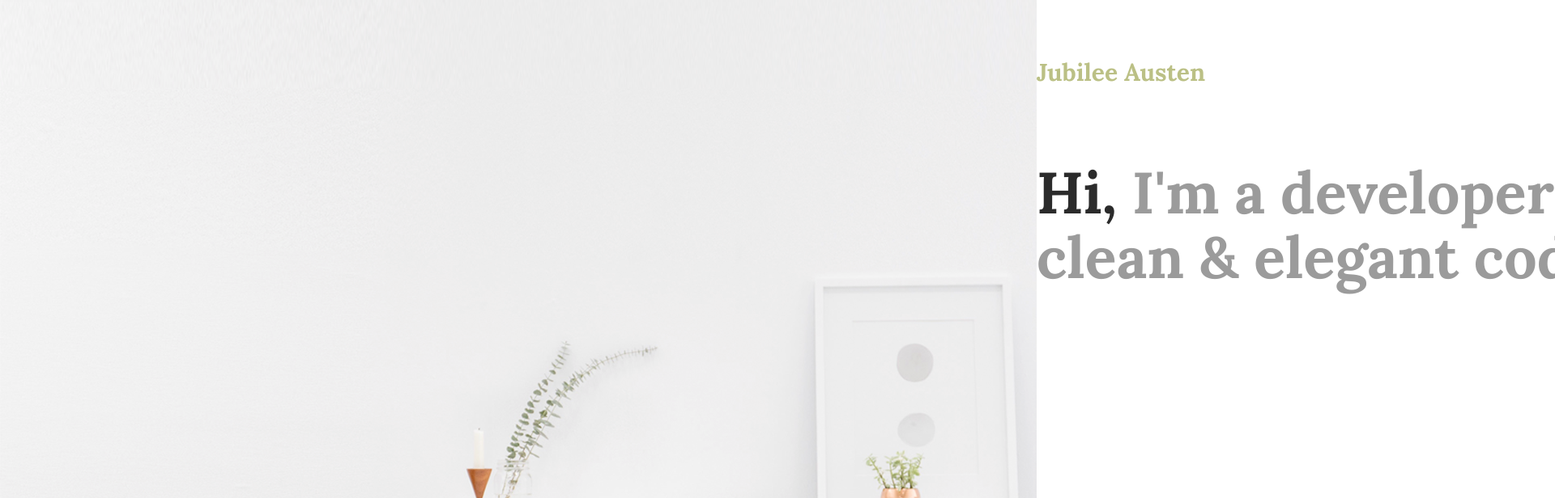
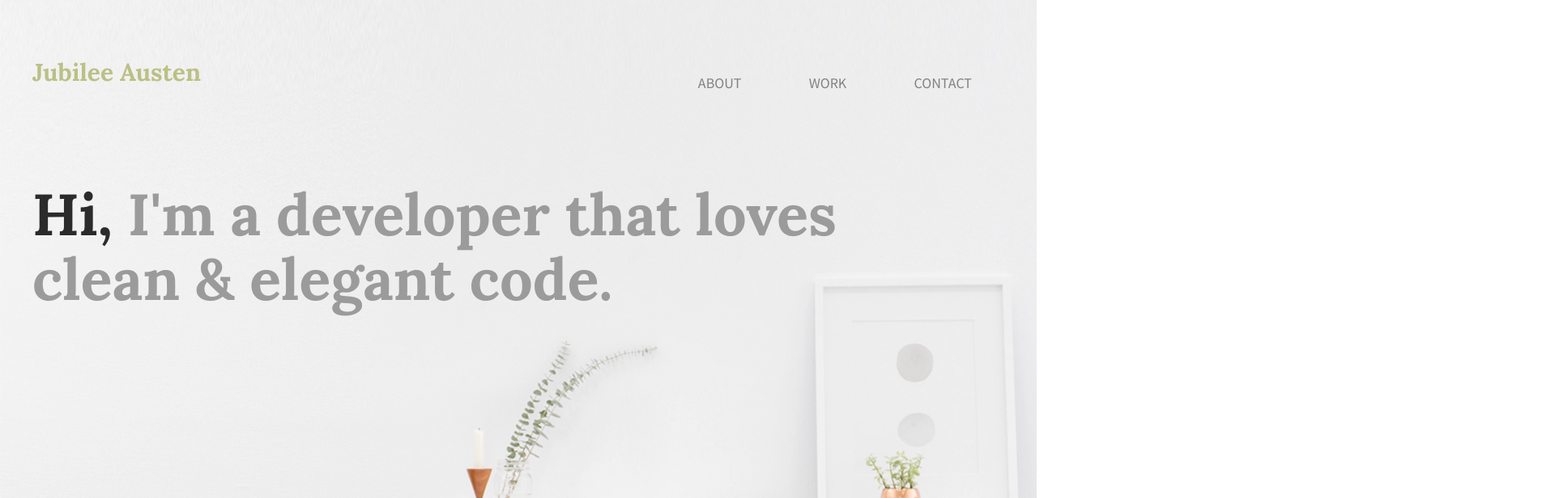
Before and after one commit to ericagates/101-jubilee-austen-project, a plain HTML site: page index.html in a window 1280 px wide. Shown: the top 616 px of the page at 81% size, 1920 px wide, since content can reach past the window. Drawn offline with Linux system fonts and the light colour scheme.

Commit message:
updated margin in full-width and fixed color in about section

```diff
--- a/css/main.css
+++ b/css/main.css
@@ -10,18 +10,21 @@ body{
 /***** GRID *****/
 .full-width {
     width: 1200px;
-    margin: 0 100%;
+    margin: 0 auto;
+
 }
 
 .half-width{
   width: 600px;
   margin: 0 auto;
-  float:left;
+  float: left;
+
 }
 
-.third-width{  width: 400px;
+.third-width{
+  width: 400px;
   margin: 0 auto;
-  float:left;
+  float: left;
 }
 
 /***** HEADER SECTION *****/
@@ -40,6 +43,7 @@ header h1 {
 
 nav {
     float: right;
+    padding: 75px 40px;
 
 }
 
@@ -82,7 +86,7 @@ header h2 span {
 
 #about p {
     font-size: 21px;
-    color: #7f7f7f
+    color: #7f7f7f;
     line-height: 40px;
     padding-right: 50px;
 }
```
